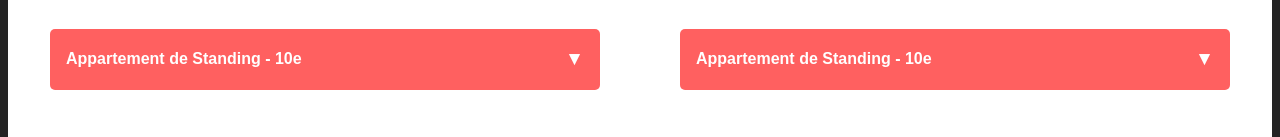
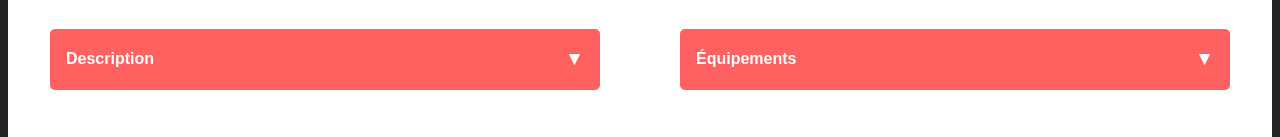
Before and after one commit to andysund/kasa, a React (Vite) app: page /logement/0979876d in a window 1280 px wide. Shown: the part 1563-1700 px from the top of the page. Built offline with nearby package versions, Linux system fonts and the light colour scheme.

Commit message:
kasa V2.1

```diff
--- a/src/components/Logement.jsx
+++ b/src/components/Logement.jsx
@@ -29,8 +29,9 @@ function Logement() {
         ratings={logement.rating}
       />
       <div className="dropdownDisplay">
-        <Dropdown title={logement.title} items={logement.description}/>
-        <Dropdown title={logement.title} items={logement.equipments}/>
+      <Dropdown title="Description" items={logement.description} />
+<Dropdown title="Équipements" items={logement.equipments} />
+
 
       </div>
       <Footer/>
```
